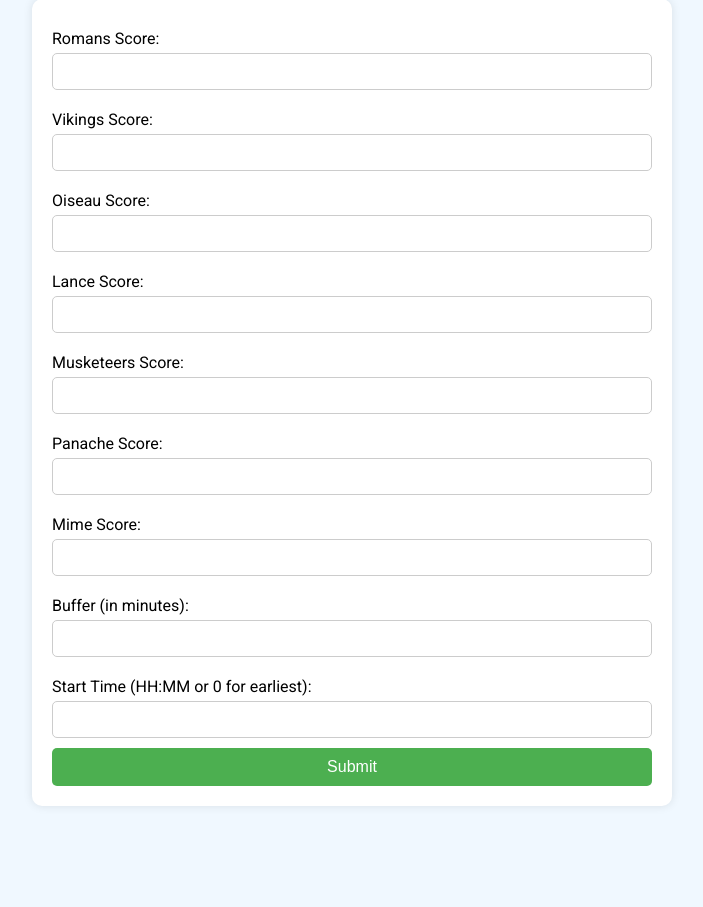
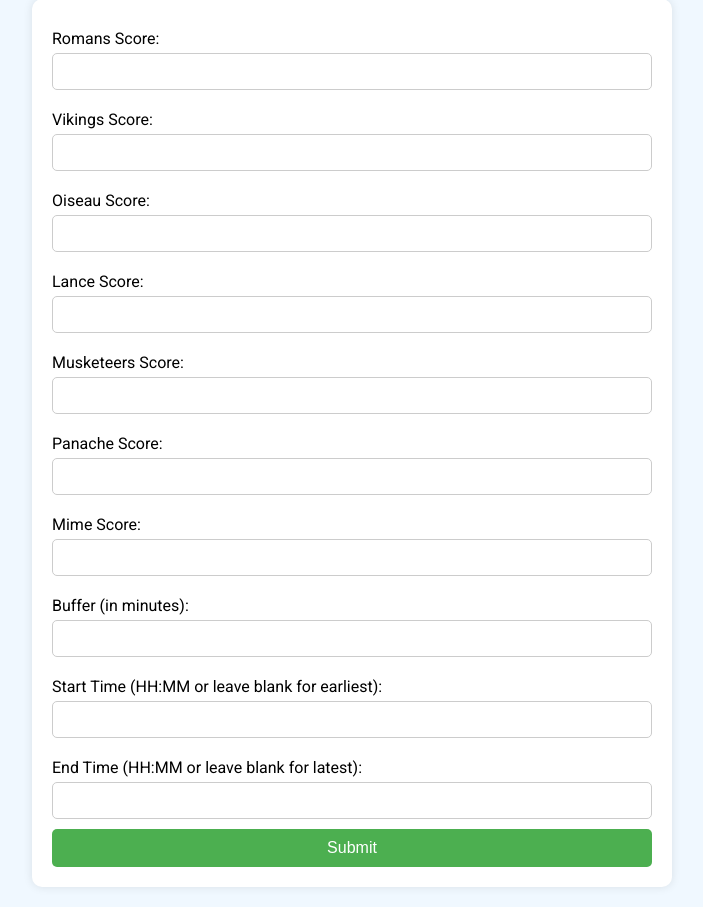
Before and after one commit to penntagon/PuyDuFouDayPlanner, a Flask app: page / in a window 1280 px wide. Shown: the part 102-1009 px from the top of the page, without its empty margins (288-991 px from the left). Before the commit the page ends 908 px from the top, so only its background shows below. Run offline with Flask 3, Linux system fonts and the light colour scheme.

Commit message:
Update index.html

```diff
--- a/templates/index.html
+++ b/templates/index.html
@@ -60,8 +60,10 @@
         {% endfor %}
         <label for="buffer">Buffer (in minutes):</label>
         <input type="number" name="buffer" required>
-        <label for="begin_time">Start Time (HH:MM or 0 for earliest):</label>
-        <input type="text" name="begin_time" required>
+        <label for="begin_time">Start Time (HH:MM or leave blank for earliest):</label>
+        <input type="text" name="begin_time">
+        <label for="end_time">End Time (HH:MM or leave blank for latest):</label>
+        <input type="text" name="end_time">
         <button type="submit">Submit</button>
     </form>
 </body>
```
